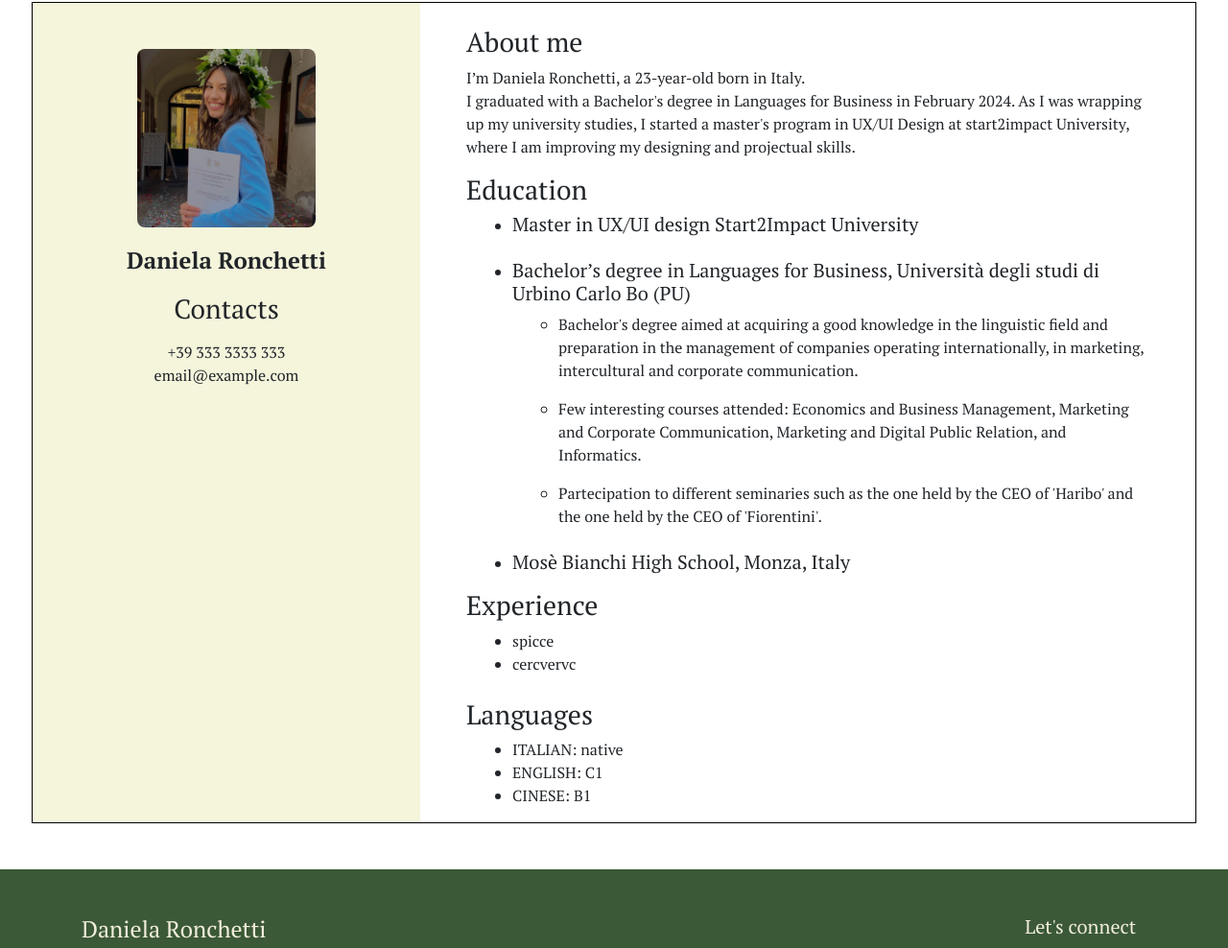
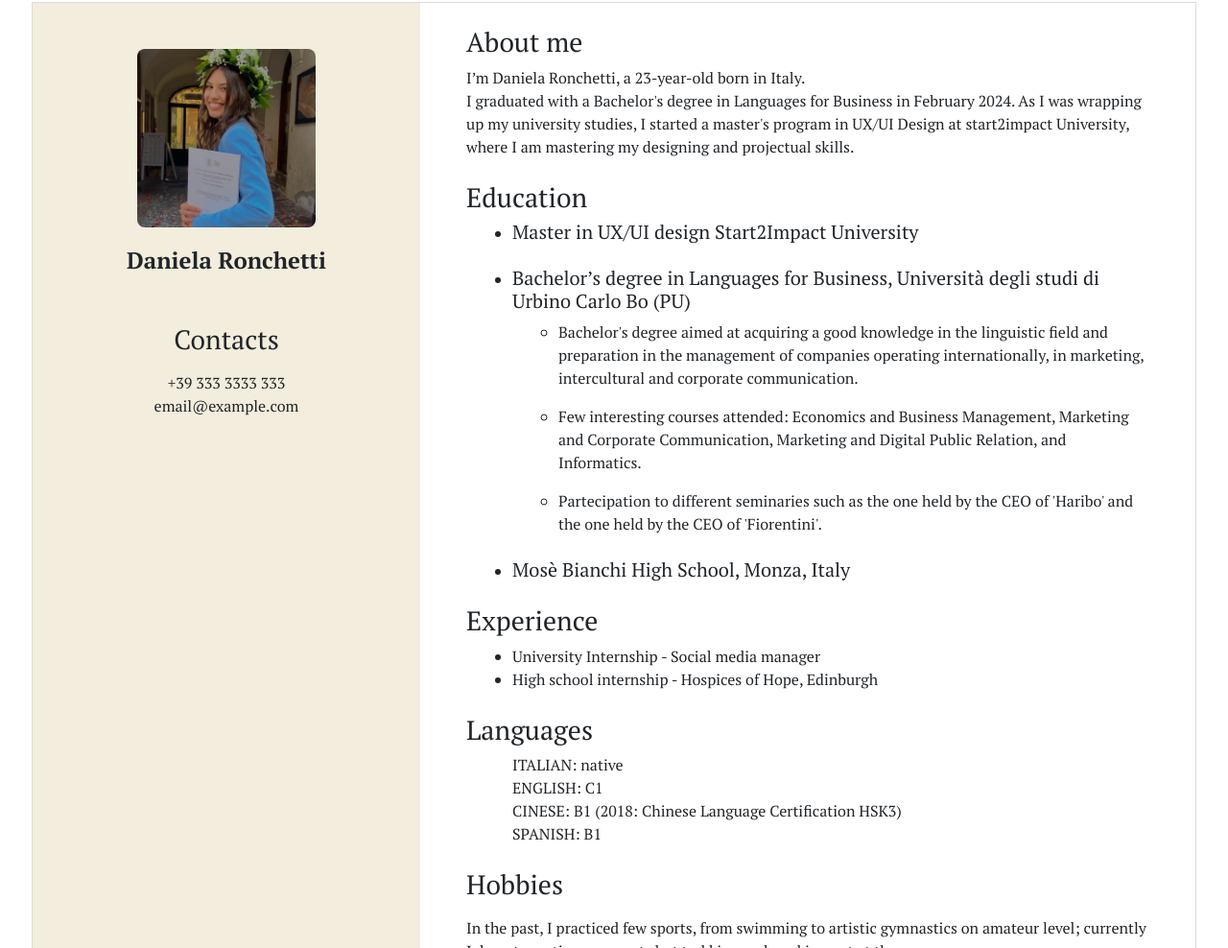
Before and after one commit to dani-ela-01/my-portfolio, a plain HTML site: page cv.html in a window 1280 px wide. Shown: the part 102-1090 px from the top of the page at 96% size. Drawn offline with nearby package versions, Linux system fonts and the light colour scheme.

Commit message:
add small features

```diff
--- a/cv.html
+++ b/cv.html
@@ -51,12 +51,12 @@
     <main>
         <div class="container-fluid p-5">
             <div class="row">
-                <div class="col-4 px-3">
+                <div class="col-12 col-md-4 px-3">
                     <div class=" pt-5 text-center">
                         <img class="w-50" src="./assets/1711364802148.jpeg" alt="">
                     </div>
                     <div class="my-3 name text-center">Daniela Ronchetti</div>
-                    <div class="text-center">
+                    <div class="text-center mt-lg-5">
                         <h3>Contacts</h3>
                         <ul class="mt-3">
                             <li>+39 333 3333 333</li>
@@ -65,14 +65,14 @@
                     </div>
 
                 </div>
-                <div class="col-8 px-5">
+                <div class=" col-12 col-md-8 px-5">
                     <div class="mt-4">
                         <h3>About me</h3>
                         <p>I’m Daniela Ronchetti, a 23-year-old born in Italy. <br>
-                            I graduated with a Bachelor's degree in Languages for Business in February 2024. As I was wrapping up my university studies, I started a master's program in UX/UI Design at start2impact University, where I am improving my designing and projectual skills. </p>
+                            I graduated with a Bachelor's degree in Languages for Business in February 2024. As I was wrapping up my university studies, I started a master's program in UX/UI Design at start2impact University, where I am mastering my designing and projectual skills. </p>
                     </div>
 
-                    <div class="education">
+                    <div class="education my-4">
                         <h3>Education</h3>
                         <ul class="pl-5">
                             <li class="mb-4">
@@ -105,25 +105,28 @@
                         </ul>
                     </div>
 
-                    <div>
+                    <div class="my-4">
                         <h3>Experience</h3>
                         <ul class="pl-5">
-                            <li>spicce</li>
-                            <li>cercvervc</li>
+                            <li>University Internship - Social media manager</li>
+                            <li>High school internship - Hospices of Hope, Edinburgh</li>
                         </ul>
                     </div>
 
-                    <div class="mt-4 languages">
+                    <div class="my-4 languages">
                         <h3>Languages</h3>
                         <ul class="pl-5">
                             <li><span class="text-uppercase">italian:</span> native</li>
                             <li><span class="text-uppercase">english:</span> C1</li>
-                            <li><span class="text-uppercase">cinese:</span> B1</li>
+                            <li><span class="text-uppercase">cinese:</span> B1 (2018: Chinese Language Certification HSK3)</li>
+                            <li><span class="text-uppercase">spanish:</span> B1</li>
                         </ul>
                     </div>
 
-                    <div class="hobbies">
-
+                    <div class="hobbies my-4">
+                        <h3 class="mb-3">Hobbies</h3>
+                        <p>In the past, I practiced few sports, from swimming to artistic gymnastics on amateur level; currently I do not practice any sports but trekking and working out at the gym.</p>
+                        <p>Recently, I’ve developed a passion for travelling, in particular, I love discovering new cultures and traditions, for this reason, as soon as I can, I’m happy to plan a journey abroad.</p>
                     </div>
 
 
--- a/style/contact-style.scss
+++ b/style/contact-style.scss
@@ -24,6 +24,7 @@ body{
 img {
     border-radius: 8px;
     max-width: 100%;
+    max-height: 100%;
 }
 
 
@@ -115,11 +116,11 @@ main{
     height: 90vh;
     .container{
         background-color: white;
-        .img-col{
-            transform: rotate(180deg);
-        }
 
         .contact-form{
+            h3{
+                font-style: italic;
+            }
             form .underlined-input {
                 border: none;
                 border-bottom: 1px solid grey;
--- a/style/cv-style.scss
+++ b/style/cv-style.scss
@@ -51,9 +51,9 @@ header{
 
 main{
     .row{
-        border: 1px solid black;
-        .col-4{
-            background-color: beige;
+        border: 1px solid rgb(221, 220, 220);
+        .col-md-4{
+            background-color:$primary;
 
             .name{
                 font-size: 1.5rem;
@@ -64,12 +64,7 @@ main{
             }
         }
 
-        .col-7{
-            .education{
-                ul{
-                    list-style-position: inside;
-                }
-            }
+        .col-md-8{
             .languages{
                 ul{
                     list-style: none;
```
Also changed, not shown: contact.html (+4 -4 lines), assets/contact.jpg (added), style/contact-style.css, style/cv-style.css, 2 other files.
